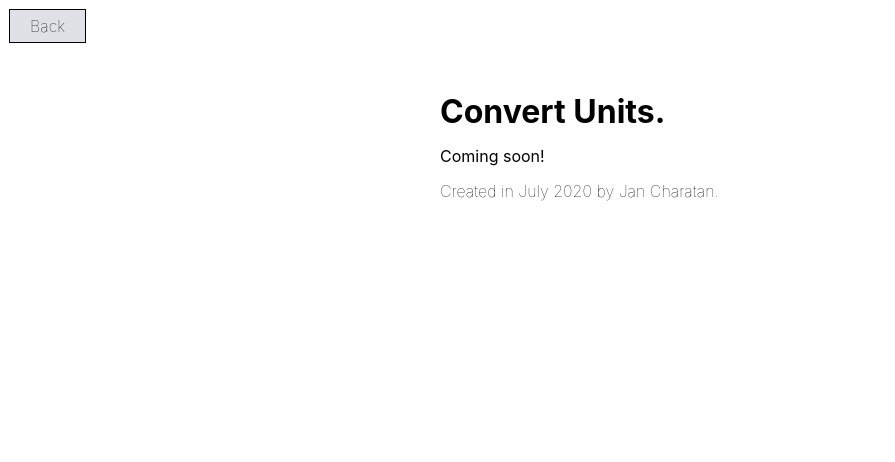
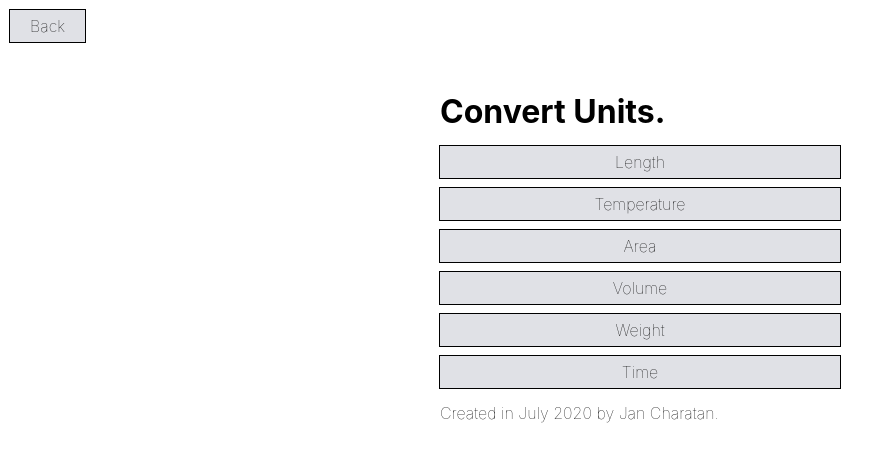
Before and after one commit to jancharatan/calculator, a React (Create React App) app: page /convert in a window 1280 px wide. Shown: the top 462 px of the page, without its empty margins (0-895 px from the left). Built offline with nearby package versions, Linux system fonts and the light colour scheme.

Commit message:
Started work on unit converter.

```diff
--- a/package.json
+++ b/package.json
@@ -9,6 +9,7 @@
     "mathsjs": "^1.4.0",
     "prop-types": "^15.7.2",
     "react": "^16.13.1",
+    "react-bootstrap": "^1.2.2",
     "react-dom": "^16.13.1",
     "react-router-dom": "^5.2.0",
     "react-scripts": "3.4.1"
--- a/src/components/RouteButton.css
+++ b/src/components/RouteButton.css
@@ -35,5 +35,11 @@
 }
 
 .top-margin {
-    margin-top: 20px;
+    margin-top: 10px;
+    margin-left: 0px;
 }
+
+.isWide {
+    margin-left: 0px;
+    margin-top: 0px;
+}
--- a/src/components/RouteButton.jsx
+++ b/src/components/RouteButton.jsx
@@ -2,21 +2,25 @@ import React from 'react';
 import './RouteButton.css';
 import PropTypes from 'prop-types';
 
-const RouteButton = ({ children, isBig, notFirst }) => (
-  <button type="button" className={`${isBig ? 'routebutton-wrapper-big' : 'routebutton-wrapper-small'} ${notFirst ? 'top-margin' : ''}`}>
-    {children}
-  </button>
-);
+const RouteButton = ({
+  children, isBig, notFirst, isWide,
+}) => (
+    <button type="button" className={`${isBig ? 'routebutton-wrapper-big' : 'routebutton-wrapper-small'} ${isWide && !notFirst ? 'isWide' : ''} ${notFirst ? 'top-margin' : ''}`}>
+      {children}
+    </button>
+  );
 
 RouteButton.propTypes = {
   children: PropTypes.string.isRequired,
   isBig: PropTypes.bool,
   notFirst: PropTypes.bool,
+  isWide: PropTypes.bool,
 };
 
 RouteButton.defaultProps = {
   isBig: false,
   notFirst: false,
+  isWide: false,
 };
 
 export default RouteButton;
--- a/src/pages/About.jsx
+++ b/src/pages/About.jsx
@@ -19,14 +19,13 @@ const About = () => (
           <a href="http://www.jancharatan.com/">
             Jan Charatan
           </a>
-          , a computer science
-          student at Pomona College using
+          , a computer science student at Pomona College using
           {' '}
           <a href="https://www.reactjs.org">
             React
           </a>
-          . If you have any suggestions or comments, you can email Jan at
-          jan.charatan@gmail.com or you can
+          . If you have any suggestions for a tool that should be added or any
+          comments, email Jan at jan.charatan@gmail.com or
           {' '}
           <a href="https://github.com/jancharatan/calculator">submit a pull request</a>
           .
--- a/src/pages/Convert.jsx
+++ b/src/pages/Convert.jsx
@@ -14,7 +14,24 @@ const Convert = () => (
           Convert Units.
         </div>
         <div>
-          Coming soon!
+          <div className="row">
+            <RouteButton isWide> Length </RouteButton>
+          </div>
+          <div className="row">
+            <RouteButton notFirst> Temperature </RouteButton>
+          </div>
+          <div className="row">
+            <RouteButton notFirst> Area </RouteButton>
+          </div>
+          <div className="row">
+            <RouteButton notFirst> Volume </RouteButton>
+          </div>
+          <div className="row">
+            <RouteButton notFirst> Weight </RouteButton>
+          </div>
+          <div className="row">
+            <RouteButton notFirst> Time </RouteButton>
+          </div>
         </div>
         <div className="footer">
           Created in July 2020 by Jan Charatan.
```
Also changed, not shown: 1 other file (tests, documents, lock files or other folders).
